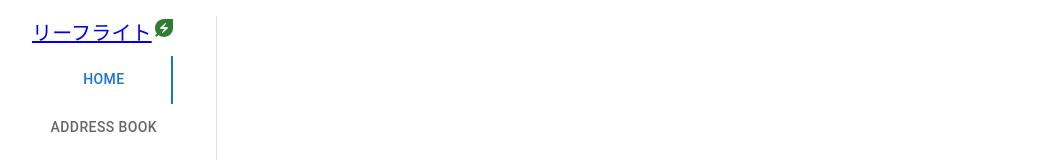
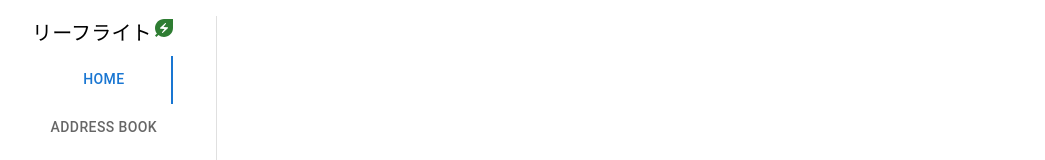
Before and after one commit to Gumichocopengin8/leaf-write, a Next.js app: page / in a window 1280 px wide. Shown: the top 160 px of the page, without its empty margins (0-1045 px from the left). Built offline with nearby package versions, Linux system fonts and the light colour scheme; a web font is replaced by a local one.

Commit message:
fix: style

```diff
--- a/components/common/navbar.tsx
+++ b/components/common/navbar.tsx
@@ -51,8 +51,8 @@ const NavBar = () => {
 
   return (
     <div css={NavContainer}>
-      <Link href="/">
-        <Typography style={{ cursor: 'pointer' }} variant="h6" gutterBottom component="div">
+      <Link href="/" css={MainTitle}>
+        <Typography variant="h6" gutterBottom component="div">
           リーフライト
           <EnergySavingsLeafIcon color="success" />
         </Typography>
@@ -76,4 +76,11 @@ const NavContainer = css({
   alignItems: 'center',
 });
 
+const MainTitle = css({
+  cursor: 'pointer',
+  color: 'inherit',
+  textDecoration: 'none',
+  whiteSpace: 'nowrap',
+});
+
 export default NavBar;
```
Also changed, not shown: .eslintrc.json.
